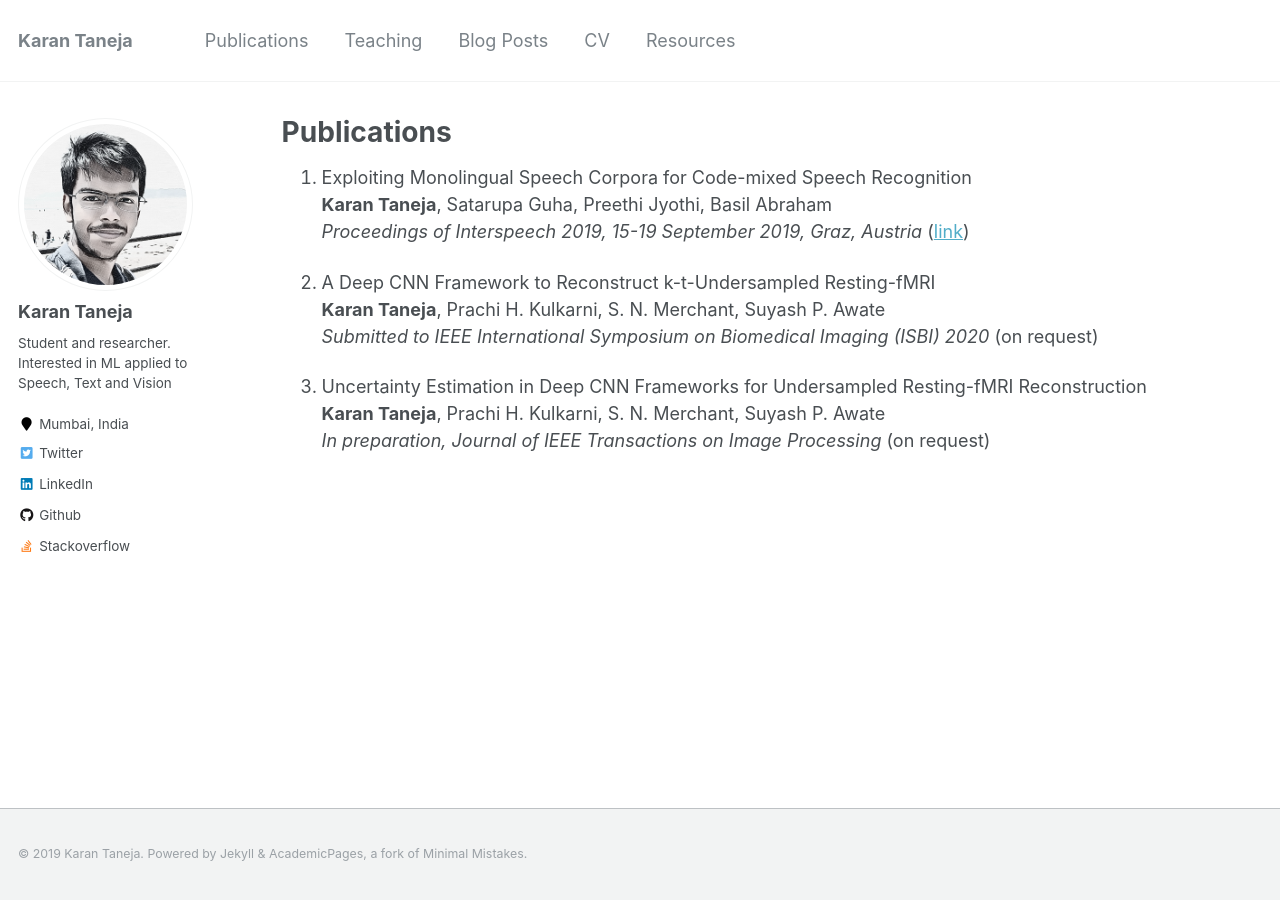
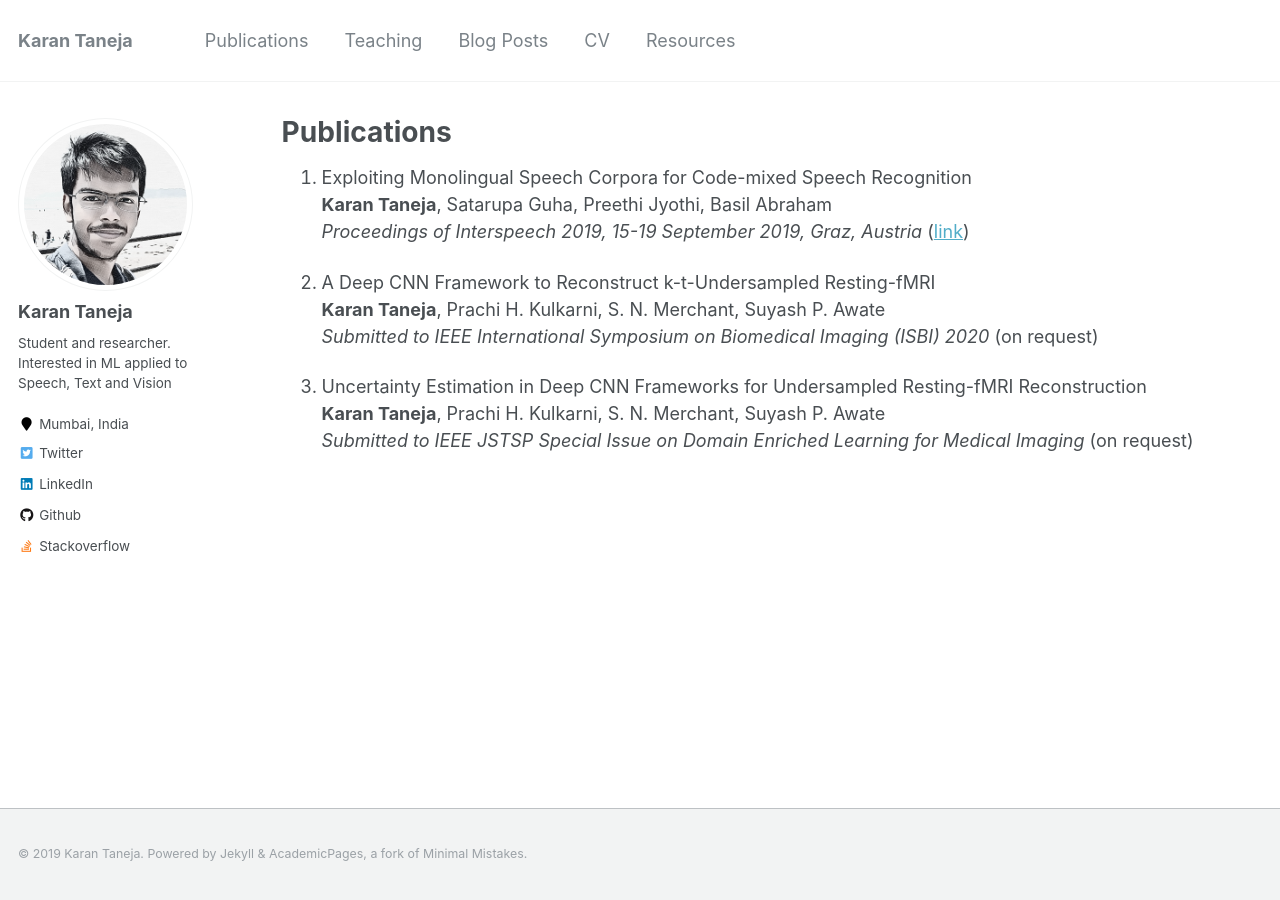
Before and after one commit to KrnTneja/KrnTneja.github.io, a Jekyll site: the page built from _pages/publications.md, in a window 1280 px wide. Built offline with Jekyll 4.4.1, drawn with Linux system fonts in a browser that asks for light colours.

Commit message:
cv, pubs, IEEE JSTSP '19 update

```diff
--- a/_pages/publications.md
+++ b/_pages/publications.md
@@ -21,7 +21,7 @@ author_profile: true
 
 3. Uncertainty Estimation in Deep CNN Frameworks for Undersampled Resting-fMRI Reconstruction
 <b>Karan Taneja</b>, Prachi H. Kulkarni, S. N. Merchant, Suyash P. Awate
-<i>In preparation, Journal of IEEE Transactions on Image Processing</i> (on request)
+<i>Submitted to IEEE JSTSP Special Issue on Domain Enriched Learning for Medical Imaging</i> (on request)
 
 <!-- {% for post in site.publications reversed %}
   {% include archive-single.html %}
```
Also changed, not shown: 1 other file.
